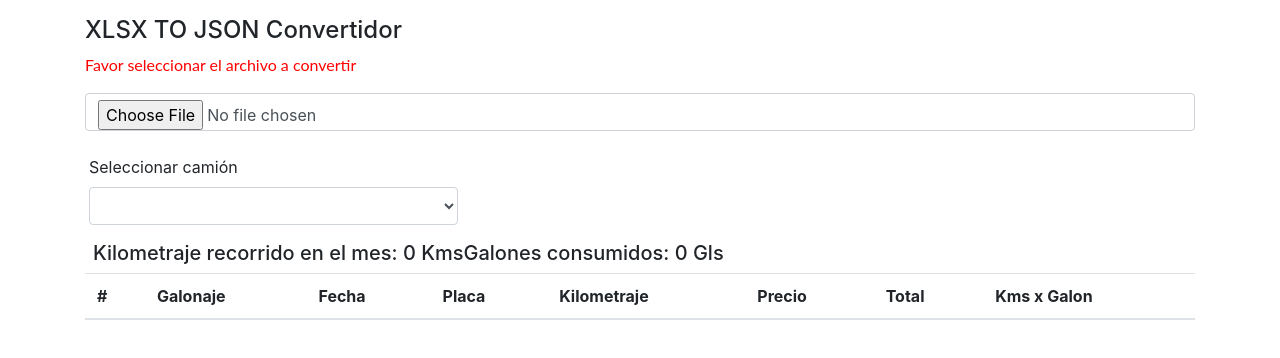
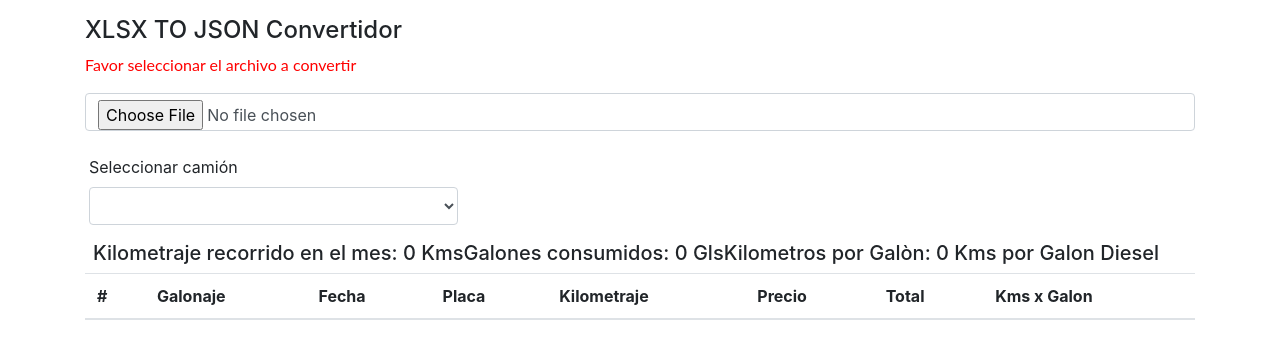
Before and after one commit to Jbenjaruiz/xlsx-to-json-shrqq3, an Angular app: page / in a window 1280 px wide. Shown: the top 358 px of the page. Built offline with nearby package versions, Linux system fonts and the light colour scheme.

Commit message:
2 files modified

```diff
--- a/src/app/app.component.html
+++ b/src/app/app.component.html
@@ -24,6 +24,9 @@
     </h5>
     <h5>
       Galones consumidos: {{galonesXMes}} Gls
+    </h5>
+    <h5>
+      Kilometros por Galòn: {{kmsXGalonMensual}} Kms por Galon Diesel
     </h5>
   </div>
 
--- a/src/app/app.component.ts
+++ b/src/app/app.component.ts
@@ -17,6 +17,7 @@ export class AppComponent {
   placa: String;
   totalKms: number = 0;
   galonesXMes: string = "0";
+  kmsXGalonMensual: string = "0";
   constructor() {}
 
   onFileChange(ev) {
@@ -68,11 +69,11 @@ PRECIO: "17.49" */
       }
     });
 
-    for (let i = 0; i < this.cargasXCamion.length; i++) {
+    /* for (let i = 0; i < this.cargasXCamion.length; i++) {
       this.cargasXCamion[i].kmsXGalon =
         parseFloat(this.cargasXCamion[i + 1]["KILOMETRAJE"]) -
         parseFloat(this.cargasXCamion[i]["KILOMETRAJE"]);
-    }
+    } */
 
     this.listado = this.cargasXCamion;
     this.calcularKilometraje(this.cargasXCamion);
@@ -93,11 +94,17 @@ PRECIO: "17.49" */
 
   calcularGalonaje(items) {
     let totalGalones: number = 0.0;
+    let promedioKmsXGalon: number = 0.0;
     items.forEach(element => {
       totalGalones = totalGalones + parseFloat(element["GALONAJE"]);
     });
     this.galonesXMes = totalGalones.toFixed(3);
-    console.log("total galones", totalGalones);
+
+    console.log(` Kilometros ${this.totalKms} Galones ${totalGalones}` )
+    promedioKmsXGalon = this.totalKms / totalGalones;
+    //console.log("promedio", promedioKmsXGalon);
+    this.kmsXGalonMensual = promedioKmsXGalon.toFixed(3);
+    console.log("promedio", this.galonesXMes);
   }
 
   setDownload(data) {
```
